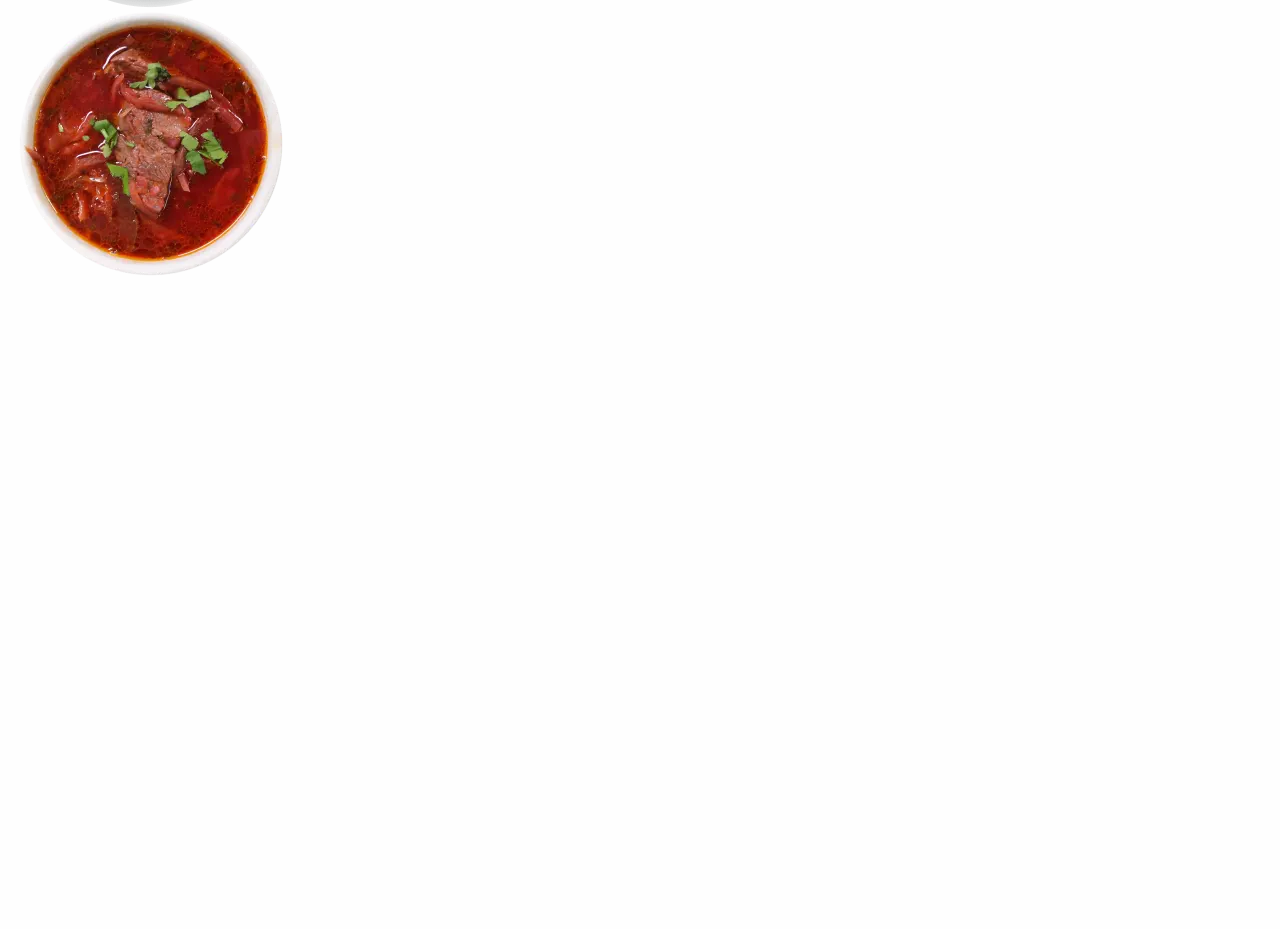
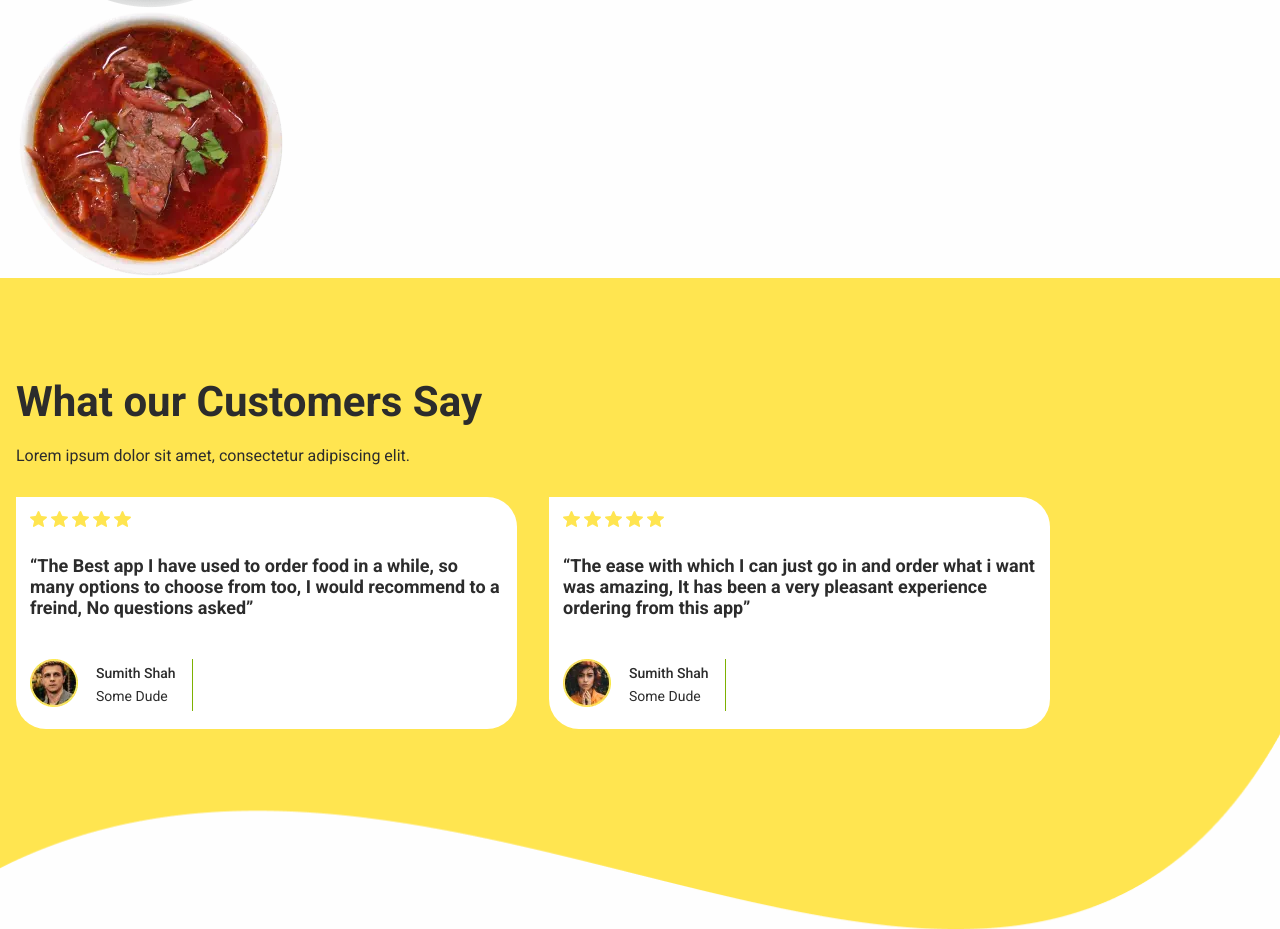
Before and after one commit to neutr00n/FoodSta, a website built with Parcel: page src/index.html in a window 1280 px wide. Shown: the part 2277-3206 px from the top of the page. Before the commit the page ends 2555 px from the top, so only its background shows below. Built offline with nearby package versions, Linux system fonts and the light colour scheme.

Commit message:
added customers

```diff
--- a/src/partials/customers.html
+++ b/src/partials/customers.html
@@ -0,0 +1,55 @@
+<section class="customers">
+  <div class="container">
+    <h2 class="customers__title title">What our Customers Say</h2>
+    <p class="customers__text">Lorem ipsum dolor sit amet, consectetur adipiscing elit.</p>
+    <ul class="customers__list">
+      <li class="customers__item">
+        <svg class="customers__icon" width="101" height="16">
+          <use href="./images/sprite.svg#icon-stars"></use>
+        </svg>
+        <p class="customers__description">“The Best app I have used to order food in a while, so many options to choose
+          from too, I would recommend to a freind,
+          No questions asked”</p>
+        <div class="customers__wrapper">
+          <picture class="customers__img">
+            <source
+              srcset="./images/customers/1-customer-avatar_1x.webp, ./images/customers/1-customer-avatar_2x.webp 2x, ./images/customers/1-customer-avatar_1x.webp 3x"
+              type="image/webp">
+            <source
+              srcset="./images/customers/1-customer-avatar_1x.png, ./images/customers/1-customer-avatar_2x.png 2x, ./images/customers/1-customer-avatar_1x.png 3x"
+              type="image/png">
+            <img src="./images/customers/1-customer-avatar_1x.png" alt="Sumith Shah" width="48">
+          </picture>
+          <div class="customers__user-wrapper">
+            <h3 class="customers__name">Sumith Shah</h3>
+            <p class="customers__position">Some Dude</p>
+          </div>
+        </div>
+      </li>
+      <li class="customers__item">
+        <svg class="customers__icon" width="101" height="16">
+          <use href="./images/sprite.svg#icon-stars"></use>
+        </svg>
+        <p class="customers__description">“The ease with which I can just go in and order what i want was amazing, It
+          has been a very pleasant experience ordering
+          from this app”</p>
+        <div class="customers__wrapper">
+          <picture class="customers__img">
+            <source
+              srcset="./images/customers/2-customer-avatar_1x.webp, ./images/customers/2-customer-avatar_2x.webp 2x, ./images/customers/2-customer-avatar_1x.webp 3x"
+              type="image/webp">
+            <source
+              srcset="./images/customers/2-customer-avatar_1x.png, ./images/customers/2-customer-avatar_2x.png 2x, ./images/customers/2-customer-avatar_1x.png 3x"
+              type="image/png">
+            <img src="./images/customers/2-customer-avatar_1x.png" alt="Sumith Shah" width="48">
+          </picture>
+          <div class="customers__user-wrapper">
+            <h3 class="customers__name">Sumith Shah</h3>
+            <p class="customers__position">Some Dude</p>
+          </div>
+
+        </div>
+      </li>
+    </ul>
+  </div>
+</section>
--- a/src/sass/components/_customers.scss
+++ b/src/sass/components/_customers.scss
@@ -0,0 +1,128 @@
+.customers {
+  margin: 0 auto;
+  padding: 60px 0;
+
+  height: 100%;
+  background-image: url(../images/customers/customers-background-mob_1x.png);
+  background-repeat: no-repeat;
+  background-position: center;
+  background-size: cover;
+
+  @media screen and (min-width: 321px) {
+    background-image: url(../images/customers/customers-background-mob_1x.png);
+  }
+  @include breakpoint(mobile-max) {
+    max-width: 480;
+  }
+
+  @include breakpoint(tablet) {
+    padding: 60px 0 120px 0;
+    width: 768px;
+    background-image: url(../images/customers/customers-background-tab_1x.png);
+  }
+
+  @include breakpoint(desktop) {
+    padding: 100px 0 200px 0;
+    width: 1280px;
+    background-image: url(../images/customers/customers-background-desk_1x.png);
+  }
+
+  &__title {
+    margin-bottom: 20px;
+  }
+
+  &__text {
+    margin-bottom: 32px;
+
+    font-size: 14px;
+    line-height: 1.14;
+
+    @include breakpoint(tablet) {
+      font-size: 16px;
+      line-height: 1.19;
+    }
+  }
+
+  &__list {
+    @include breakpoint(tablet) {
+      display: flex;
+      gap: 32px;
+    }
+
+    @include breakpoint(desktop) {
+      gap: 139;
+    }
+  }
+
+  &__item {
+    padding: 12px 8px 4px 8px;
+    background-color: getColor('secondary-bg-color');
+
+    border-radius: 0 30px 30px 30px;
+
+    @include breakpoint(tablet-only) {
+      padding: 12px;
+
+      flex-basis: calc((100% - $indent * ($items - 1)) / $items);
+    }
+
+    @include breakpoint(desktop) {
+      padding: 14px;
+
+      width: 501px;
+    }
+
+    &:first-child {
+      @include breakpoint(mobile-max) {
+        margin-bottom: 28px;
+      }
+    }
+  }
+
+  &__icon {
+    display: block;
+    margin-bottom: 21px;
+
+    @include breakpoint(tablet) {
+      margin-bottom: 28px;
+    }
+  }
+
+  &__description {
+    margin-bottom: 44px;
+    font-weight: 700;
+    font-size: 16px;
+    line-height: 1.19;
+
+    @include breakpoint(tablet) {
+      margin-bottom: 40px;
+
+      font-size: 18px;
+      line-height: 1.17;
+    }
+  }
+
+  &__wrapper {
+    display: inline-flex;
+
+    border-right: 1px solid getColor('border-color');
+  }
+
+  &__user-wrapper {
+    margin-left: 18px;
+    padding: 4px 16px 4px 0;
+  }
+
+  &__name {
+    margin-bottom: 2px;
+
+    font-weight: 500;
+    font-size: 14px;
+    line-height: 1.5;
+  }
+
+  &__position {
+    font-size: 14px;
+    line-height: 1.5;
+  }
+}
--- a/src/sass/components/_modal.scss
+++ b/src/sass/components/_modal.scss
@@ -124,7 +124,7 @@
   }
 
   &__input {
-    padding: 12px 14px;
+    padding: 14px 12px;
 
     width: 100%;
     height: 48px;
@@ -183,5 +183,9 @@
     line-height: 1.4;
 
     color: getColor(border-error-color);
+
+    @include breakpoint($desktop) {
+      font-size: 13px;
+    }
   }
 }
```
